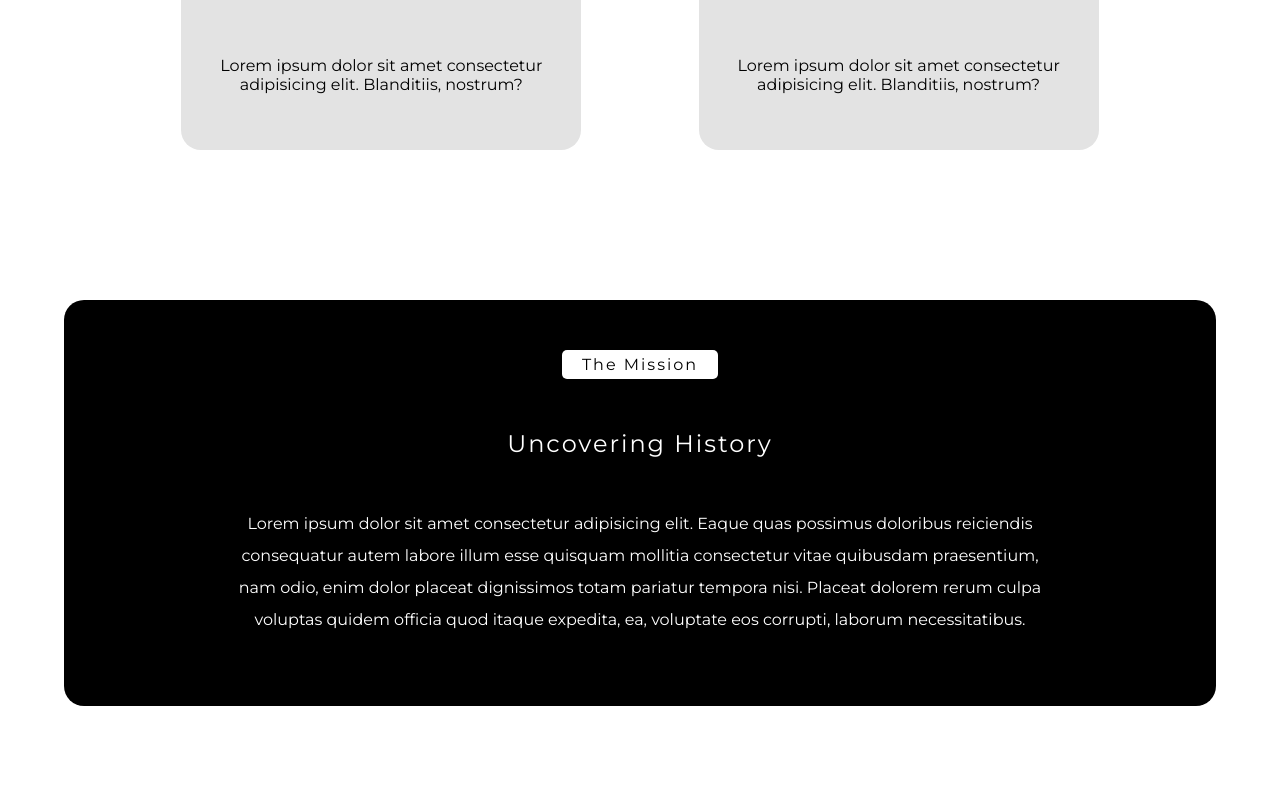
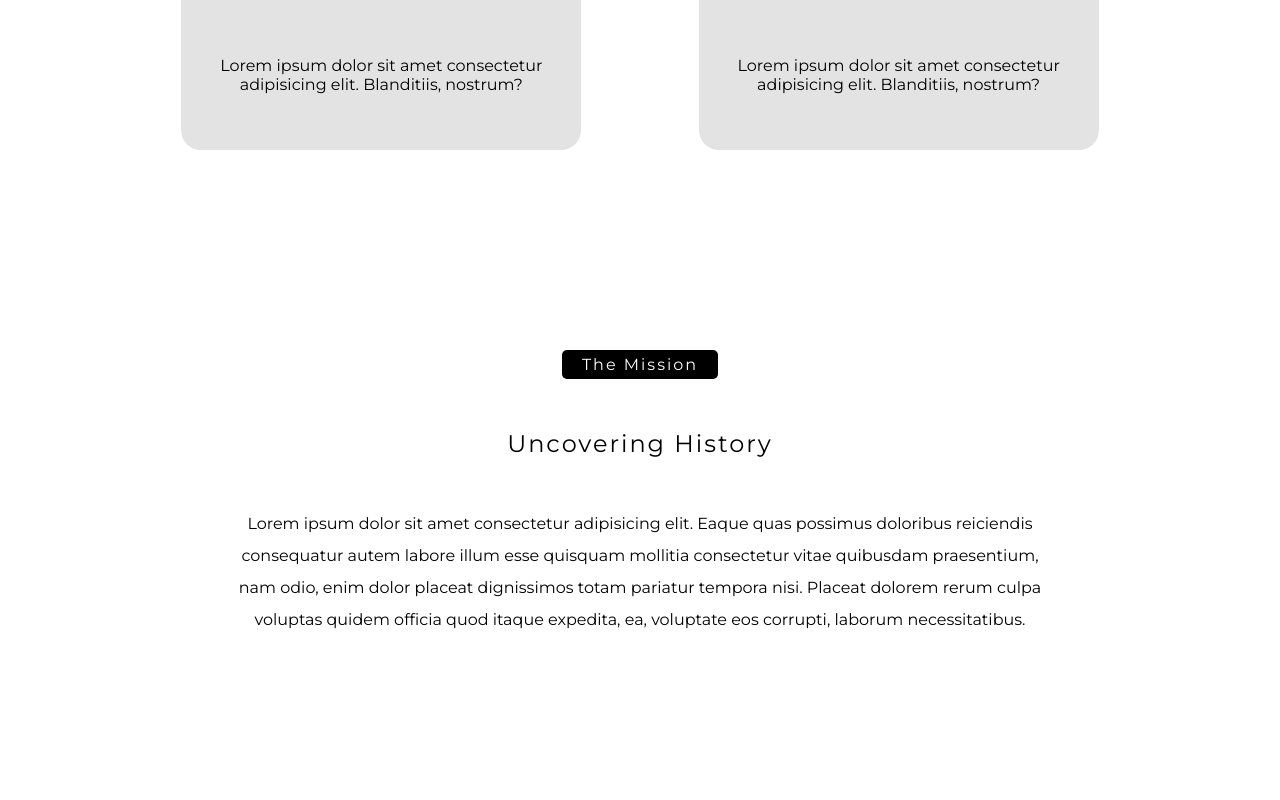
Before and after one commit to thenu-k/aeternus, a Next.js app: page / in a window 1280 px wide. Shown: the part 2394-3194 px from the top of the page. Built offline with nearby package versions, Linux system fonts and the light colour scheme.

Commit message:
Changed color schemes

```diff
--- a/components/Goal/Goal.styled.js
+++ b/components/Goal/Goal.styled.js
@@ -4,15 +4,15 @@ export const GoalContainer = styled.section`
     width: 100%;
 
     & .inner{
-        width: 90%; background-color: black; color: white;
+        width: 90%; background-color: white; color: black;
         border-radius: 20px;
-        margin-bottom: 150px;
+        margin-bottom: 100px;
         display: flex; flex-direction: column; align-items: center;
     }
 
     & h4{
         margin-top: 50px; font-weight: normal; font-size: 1em; letter-spacing: 2px;
-        background-color: white; color: black; padding: 5px 20px;
+        background-color: black; color: white; padding: 5px 20px;
         border-radius: 5px;
     }
 
```
